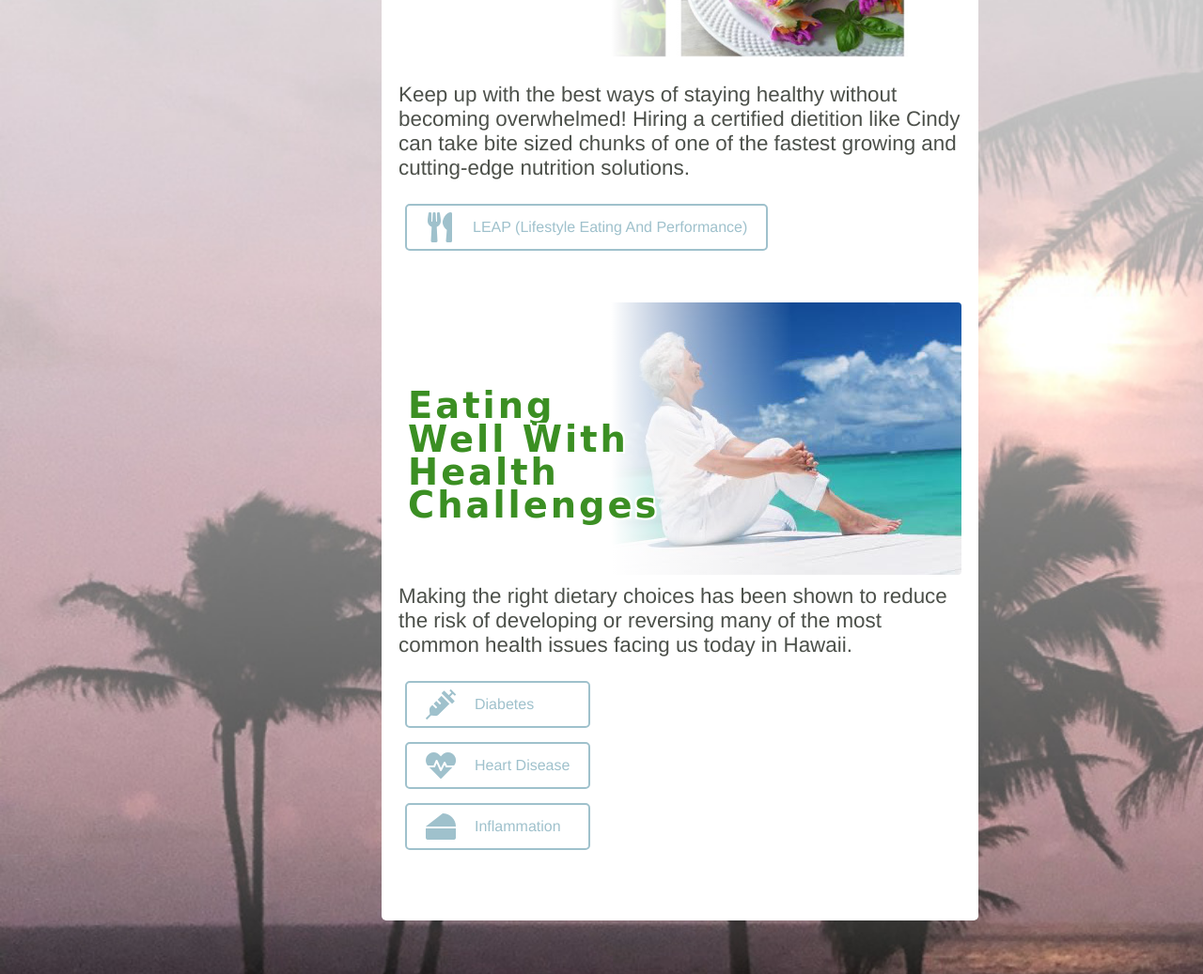
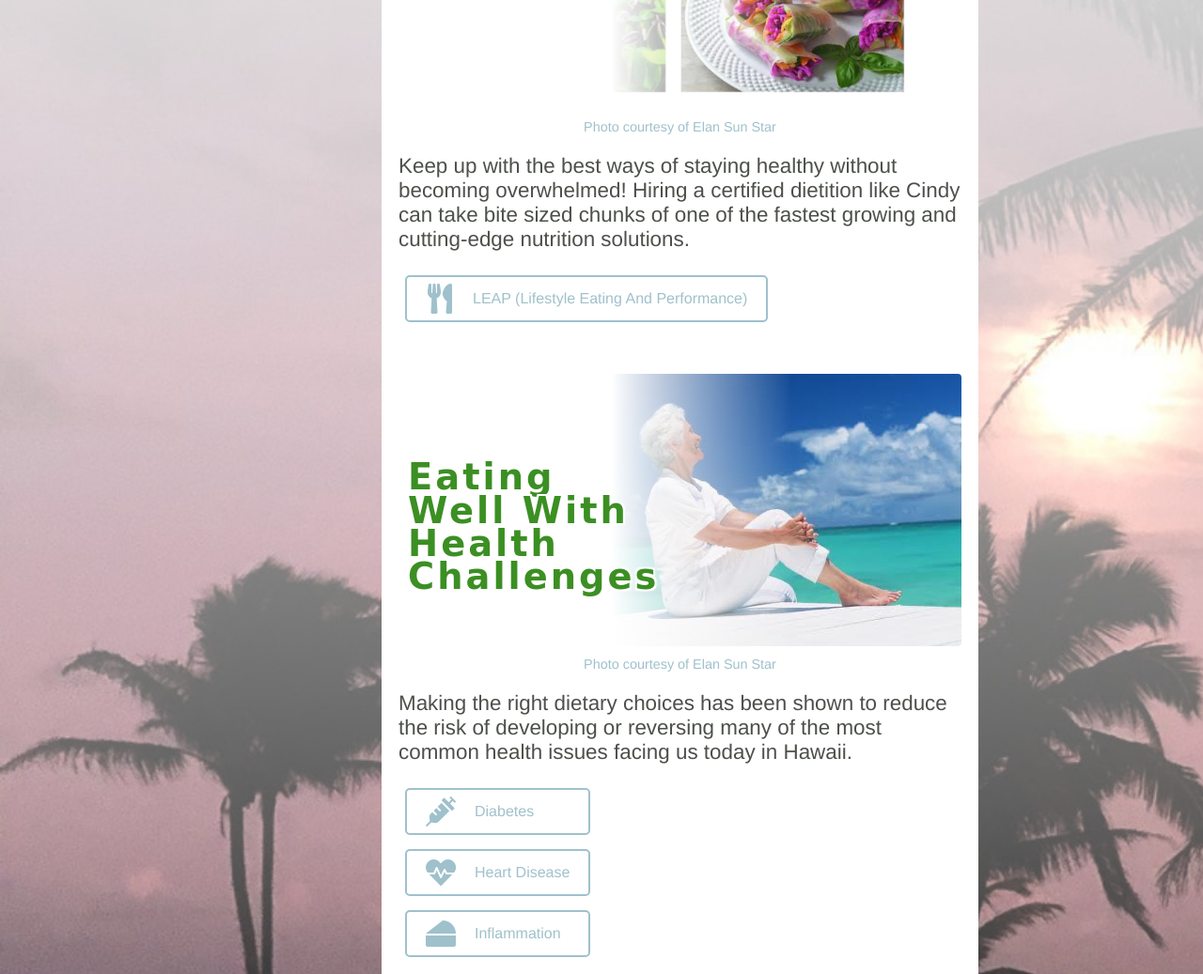
Before and after one commit to ktchndancer/kitchendancer.github.io, a plain HTML site: page index.html in a window 1280 px wide. Shown: the part 1440-2477 px from the top of the page at 94% size. Drawn offline with nearby package versions, Linux system fonts and the light colour scheme; a web font is replaced by a local one.

Commit message:
updated photo credit for Sun Star

```diff
--- a/index.html
+++ b/index.html
@@ -222,6 +222,15 @@
         .signature {
             font-family: "Dancing Script", cursive;
             font-size: 1.6rem;
+        }
+
+        .photo-credit {
+            text-align: center;
+            padding-bottom: 10px;
+        }
+
+        .photo-credit a {
+            font-size: .9rem;
         }
 
 
@@ -917,6 +926,10 @@
                                 </div>
                             </div>
                             <img src="images/leap-for-health-hero.jpg" />
+
+                        </div>
+                        <div class="photo-credit" >
+                            <a href="http://www.sunstarphoto.com/index.html" target="_blank">Photo courtesy of Elan Sun Star</a>
                         </div>
                         <div class="additional-info">
                             <p>
@@ -980,6 +993,9 @@
                             </div>
                             <img src="images/healthy-food-options-hero.jpg" />
                         </div>
+                        <div class="photo-credit" >
+                            <a href="http://www.sunstarphoto.com/index.html" target="_blank">Photo courtesy of Elan Sun Star</a>
+                        </div>
                         <div class="additional-info">
                             <p>
                                 Keep up with the best ways of staying healthy without becoming overwhelmed! Hiring a certified dietition like Cindy can take bite sized chunks of one of the fastest growing and cutting-edge nutrition solutions.
@@ -1025,6 +1041,9 @@ healthy-boomer-hero.jpg
                             </div>
                             <img src="images/healthy-boomer-hero.jpg" />
                         </div>
+                        <div class="photo-credit" >
+                            <a href="http://www.sunstarphoto.com/index.html" target="_blank">Photo courtesy of Elan Sun Star</a>
+                        </div>
                         <div class="additional-info">
                             <p>
                                 Making the right dietary choices has been shown to reduce the risk of developing or reversing many of the most common health issues facing us today in Hawaii.
@@ -1233,6 +1252,9 @@ healthy-boomer-hero.jpg
                             </div>
                         </div>
                         <img src="images/j407-elan-sun-star-smile-fruit.jpg" />
+                    </div>
+                    <div class="photo-credit" >
+                        <a href="http://www.sunstarphoto.com/index.html" target="_blank">Photo courtesy of Elan Sun Star</a>
                     </div>
 
 
@@ -1584,7 +1606,7 @@ healthy-boomer-hero.jpg
             </div>
 
             <p class="copyrite-notice" style="padding:10px; text-align:center;">
-                ©2020 Cindy Hartman -
+                ©2021 Cindy Hartman -
                 <span class="website-built">
                     Site design by:
                     <a href="http://www.coreyb.org" target="_blank">Corey Boiko</a>
```
